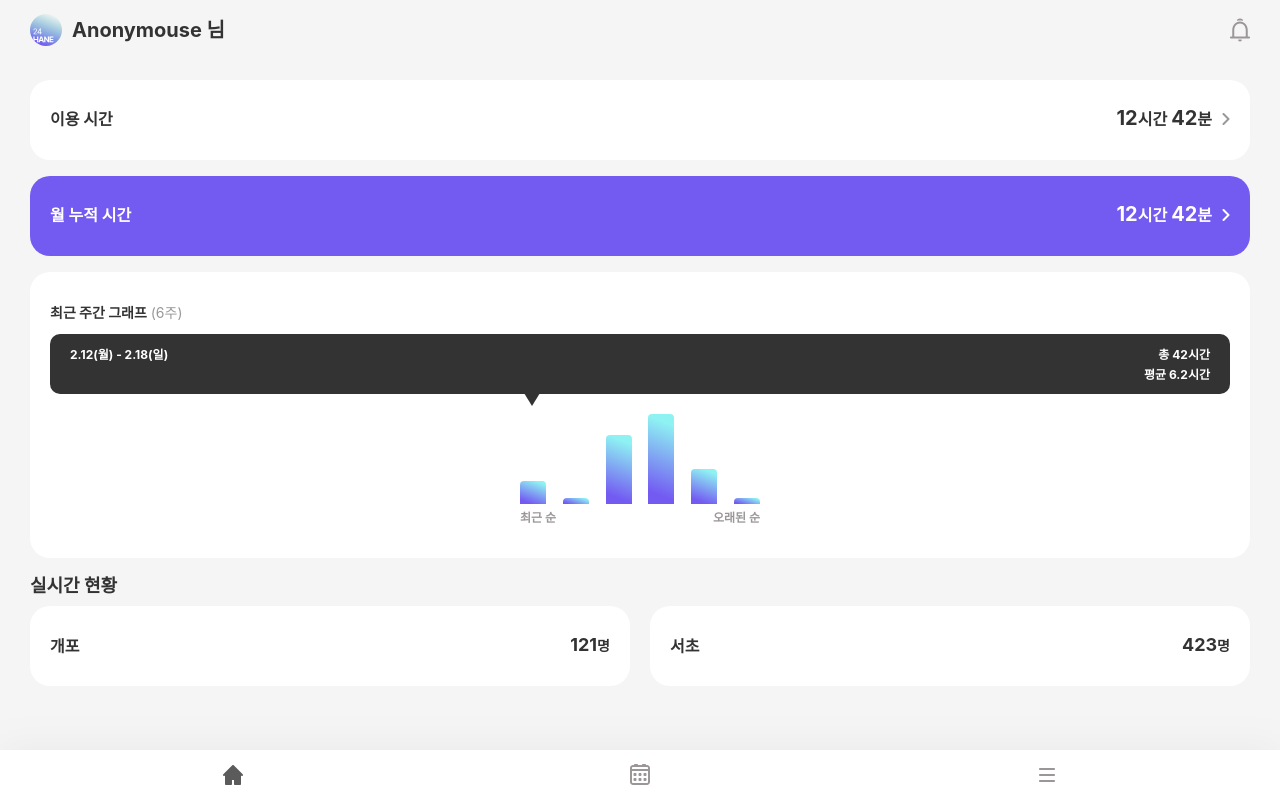
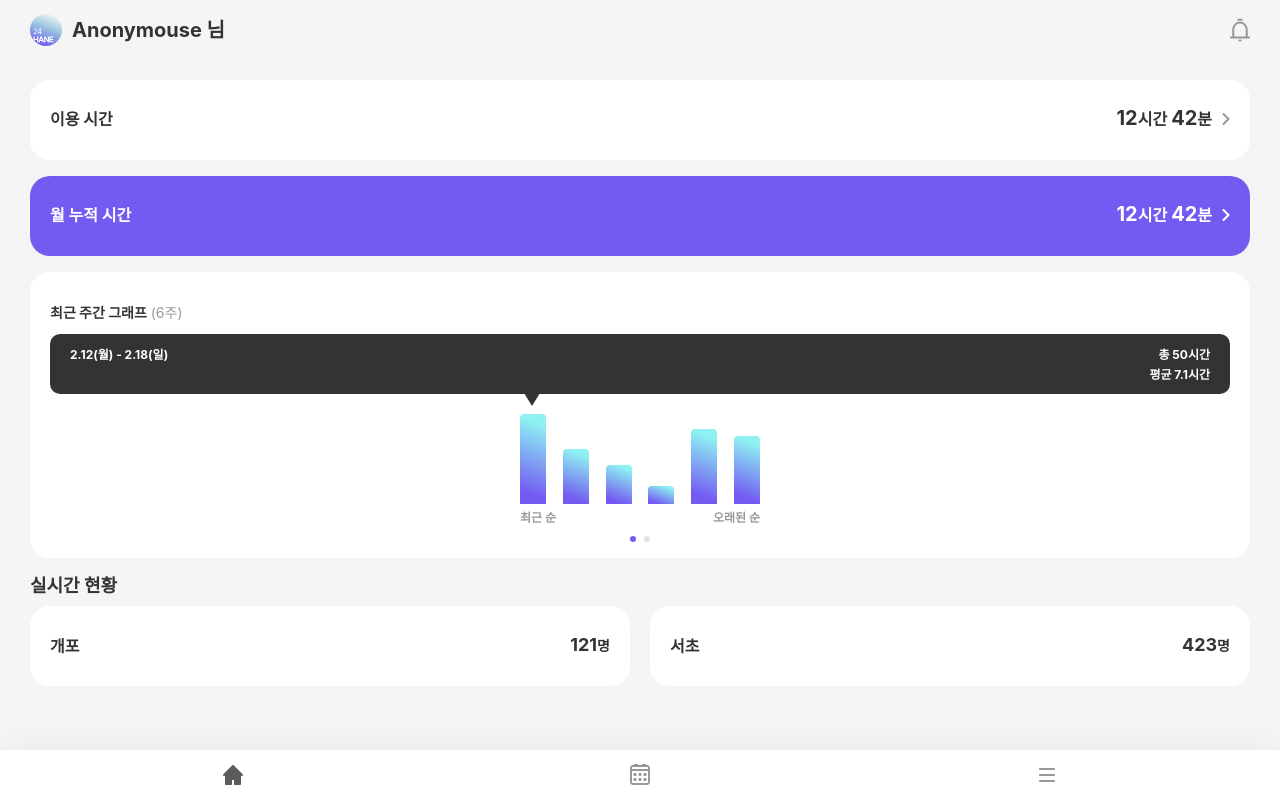
Before and after one commit to 42inshin/24HANE, a Vue app: page /home in a window 1280 px wide. Built offline with nearby package versions, Linux system fonts and the light colour scheme.

Commit message:
FEAT: 주간 그래프 swiper 적용

```diff
--- a/package.json
+++ b/package.json
@@ -13,6 +13,7 @@
   },
   "dependencies": {
     "pinia": "^2.0.28",
+    "swiper": "^9.0.5",
     "vue": "^3.2.45",
     "vue-router": "^4.1.6"
   },
--- a/src/assets/main.css
+++ b/src/assets/main.css
@@ -9,6 +9,16 @@ body {
   padding: 0;
   font-weight: normal;
   height: 100%;
+}
+
+/* swiper */
+.swiper-pagination-bullet {
+  width: 6px;
+  height: 6px;
+  background-color: var(--gray-dark2);
+}
+.swiper-pagination-bullet-active {
+  background-color: var(--color-primary);
 }
 
 @media (hover: hover) {
--- a/src/components/home/BarChartCard.vue
+++ b/src/components/home/BarChartCard.vue
@@ -1,12 +1,49 @@
 <script setup lang="ts">
-import { ref } from "vue";
-const timeArr = ref([8, 0, 24, 31, 12, 0]);
+import { ref, computed } from "vue";
+const periodsData = ref([
+  {
+    periods: "2.12(월) - 2.18(일)",
+    total: 50,
+  },
+  {
+    periods: "2.5(월) - 2.11(일)",
+    total: 31,
+  },
+  {
+    periods: "1.29(월) - 2.4(일)",
+    total: 22,
+  },
+  {
+    periods: "2.22(월) - 2.28(일)",
+    total: 10,
+  },
+  {
+    periods: "2.15(월) - 2.21(일)",
+    total: 42,
+  },
+  {
+    periods: "2.8(월) - 2.14(일)",
+    total: 38,
+  },
+]);
+
+const timeArr = computed(() => {
+  const arr: number[] = [];
+  periodsData.value.forEach((data) => {
+    arr.push(data.total);
+  });
+  return arr;
+});
 
 const calcTimePercent = (time: number, times: number[]) => {
   const maxTime = Math.max(...times);
   const percent = Math.round((time / maxTime) * 100);
   if (percent === 0) return "6px";
   return percent + "%";
+};
+
+const calcAvgTime = (time: number) => {
+  return (time / 7).toFixed(1);
 };
 
 const clickIndex = ref(0);
@@ -16,21 +53,23 @@ const clickIndex = ref(0);
   <div class="wrap">
     <h3>최근 주간 그래프<span> (6주)</span></h3>
     <div class="detailView">
-      <div class="title">2.12(월) - 2.18(일)</div>
+      <div class="title">{{ periodsData[clickIndex].periods }}</div>
       <div class="timeView">
-        <div class="time">총 42시간</div>
-        <div class="time">평균 6.2시간</div>
+        <div class="time">총 {{ periodsData[clickIndex].total }}시간</div>
+        <div class="time">
+          평균 {{ calcAvgTime(periodsData[clickIndex].total) }}시간
+        </div>
       </div>
     </div>
     <ul>
       <li
         class="tapHighlight"
         :class="{ on: clickIndex == i }"
-        v-for="(time, i) in timeArr"
+        v-for="(data, i) in periodsData"
         :key="i"
         @click="clickIndex = i"
       >
-        <div :style="{ height: calcTimePercent(time, timeArr) }"></div>
+        <div :style="{ height: calcTimePercent(data.total, timeArr) }"></div>
       </li>
     </ul>
     <div class="preiodBox">
--- a/src/views/HomeView.vue
+++ b/src/views/HomeView.vue
@@ -3,6 +3,10 @@ import { ref } from "vue";
 import FoldCard from "@/components/home/FoldCard.vue";
 import UserNumSection from "@/components/home/UserNumSection.vue";
 import BarChartCard from "@/components/home/BarChartCard.vue";
+import { Swiper, SwiperSlide } from "swiper/vue";
+import { Pagination } from "swiper";
+import "swiper/css";
+import "swiper/css/pagination";
 
 const useHour = ref(12);
 const useMinute = ref(42);
@@ -21,7 +25,20 @@ const useMinute = ref(42);
     >
       <template #title>월 누적 시간</template>
     </FoldCard>
-    <BarChartCard class="m-16"></BarChartCard>
+    <swiper
+      :spaceBetween="10"
+      :pagination="{
+        clickable: true,
+      }"
+      :modules="[Pagination]"
+    >
+      <swiper-slide>
+        <BarChartCard class="m-16 slide"></BarChartCard>
+      </swiper-slide>
+      <swiper-slide>
+        <BarChartCard class="m-16 slide"></BarChartCard>
+      </swiper-slide>
+    </swiper>
     <UserNumSection />
   </main>
 </template>
```
Also changed, not shown: 1 other file (tests, documents, lock files or other folders).
